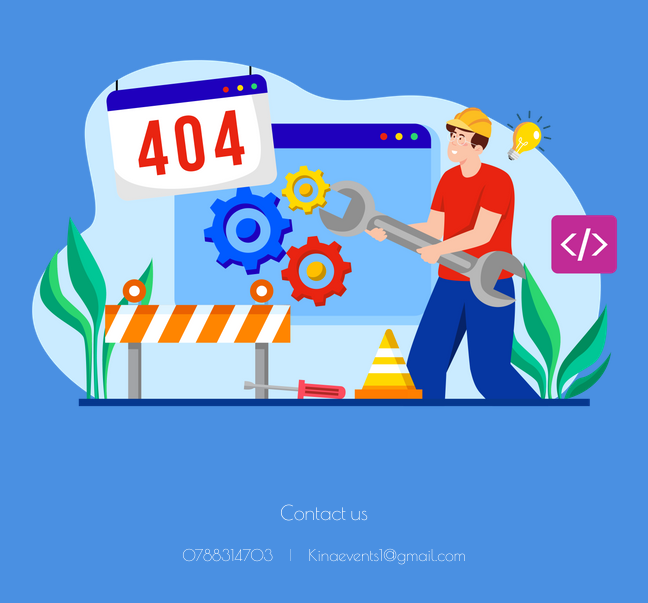
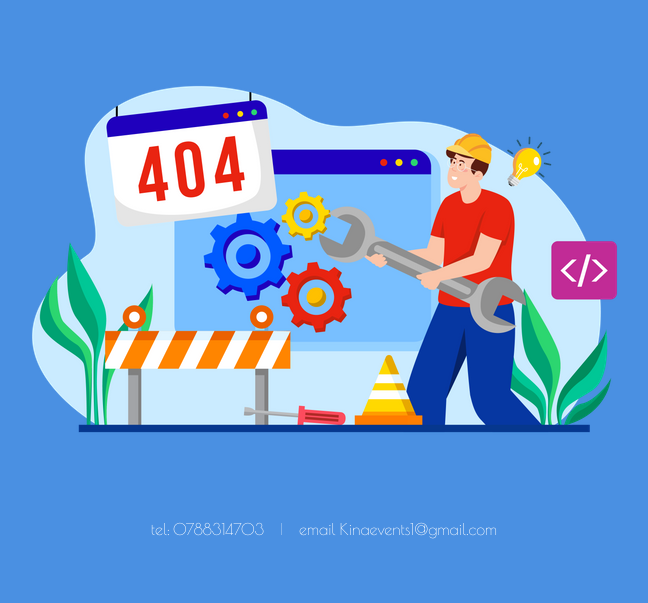
Before and after one commit to Kgadrw/kina-events, a Next.js app: page / in a window 1280 px wide. Shown: the part 125-728 px from the top of the page, without its empty margins (316-964 px from the left). Built offline with nearby package versions, Linux system fonts and the light colour scheme.

Commit message:
other push

```diff
--- a/app/page.tsx
+++ b/app/page.tsx
@@ -14,21 +14,20 @@ export default function HomePage() {
         </div>
 
         {/* Contact Info */}
-        <div className="mt-2 sm:mt-3 md:mt-4 z-20 text-center">
-          <h3 className="text-white font-poiret text-sm sm:text-base md:text-lg lg:text-xl font-normal mb-3 sm:mb-4">Contact us</h3>
+        <div className="mt-1 sm:mt-1.5 md:mt-2 z-20 text-center">
           <div className="flex flex-row gap-3 sm:gap-4 text-white font-poiret items-center justify-center">
             <a
               href="tel:+250788314703"
               className="text-xs sm:text-sm md:text-base hover:underline"
             >
-              0788314703
+              tel: 0788314703
             </a>
             <span className="text-white/60">|</span>
             <a
               href="mailto:Kinaevents1@gmail.com"
               className="text-xs sm:text-sm md:text-base hover:underline"
             >
-              Kinaevents1@gmail.com
+              email Kinaevents1@gmail.com
             </a>
           </div>
         </div>
```
